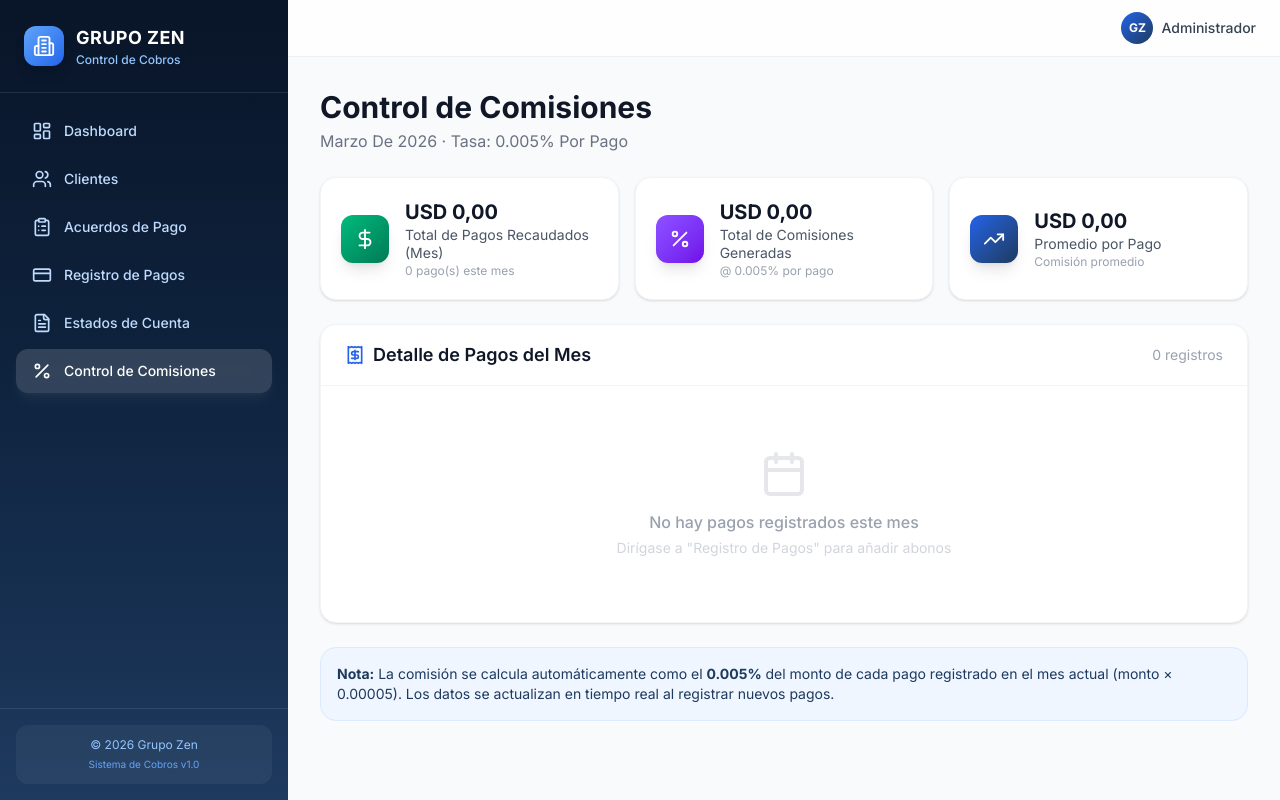
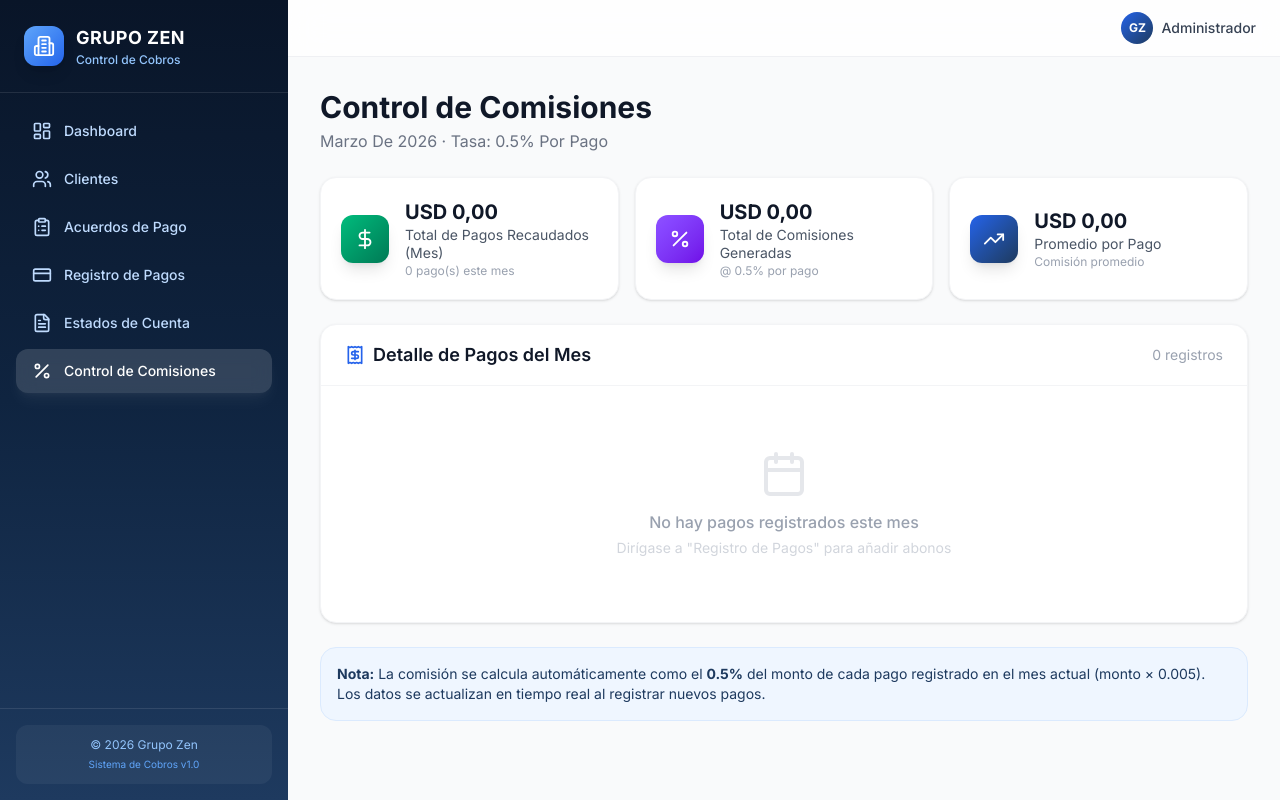
Before and after one commit to ldrodriguezr/control-de-cobros, a React (Vite) app: page /comisiones in a window 1280 px wide. Built offline with nearby package versions, Linux system fonts and the light colour scheme.

Commit message:
fix: corregir cálculo de comisión a 0.5% (0.005)

```diff
--- a/src/pages/Comisiones.jsx
+++ b/src/pages/Comisiones.jsx
@@ -9,7 +9,7 @@ import {
 import { useStore } from '../data/useStore';
 import { formatCurrency, formatDate } from '../utils/helpers';
 
-const COMISION_RATE = 0.00005; // 0.005% = monto * 0.00005
+const COMISION_RATE = 0.005; // 0.5% = monto * 0.005
 
 export default function Comisiones() {
   const { pagos, clientes } = useStore();
@@ -43,7 +43,7 @@ export default function Comisiones() {
       {/* Header */}
       <div>
         <h1 className="text-2xl sm:text-3xl font-bold text-gray-900">Control de Comisiones</h1>
-        <p className="text-gray-500 mt-1 capitalize">{mesLabel} · Tasa: 0.005% por pago</p>
+        <p className="text-gray-500 mt-1 capitalize">{mesLabel} · Tasa: 0.5% por pago</p>
       </div>
 
       {/* Summary cards */}
@@ -60,7 +60,7 @@ export default function Comisiones() {
           label="Total de Comisiones Generadas"
           value={formatCurrency(totalComisiones)}
           color="from-violet-500 to-violet-700"
-          sub="@ 0.005% por pago"
+          sub="@ 0.5% por pago"
         />
         <SummaryCard
           icon={TrendingUp}
@@ -94,7 +94,7 @@ export default function Comisiones() {
                   <th className="px-5 py-3 text-left font-semibold text-gray-600">Cliente</th>
                   <th className="px-5 py-3 text-left font-semibold text-gray-600">Método</th>
                   <th className="px-5 py-3 text-right font-semibold text-gray-600">Monto del Pago</th>
-                  <th className="px-5 py-3 text-right font-semibold text-gray-600">Comisión (0.005%)</th>
+                  <th className="px-5 py-3 text-right font-semibold text-gray-600">Comisión (0.5%)</th>
                 </tr>
               </thead>
               <tbody className="divide-y divide-gray-50">
@@ -131,8 +131,8 @@ export default function Comisiones() {
 
       {/* Info note */}
       <div className="bg-zen-50 border border-zen-100 rounded-2xl p-4 text-sm text-zen-800">
-        <strong>Nota:</strong> La comisión se calcula automáticamente como el <strong>0.005%</strong> del monto de cada pago registrado
-        en el mes actual (monto × 0.00005). Los datos se actualizan en tiempo real al registrar nuevos pagos.
+        <strong>Nota:</strong> La comisión se calcula automáticamente como el <strong>0.5%</strong> del monto de cada pago registrado
+        en el mes actual (monto × 0.005). Los datos se actualizan en tiempo real al registrar nuevos pagos.
       </div>
     </div>
   );
```
